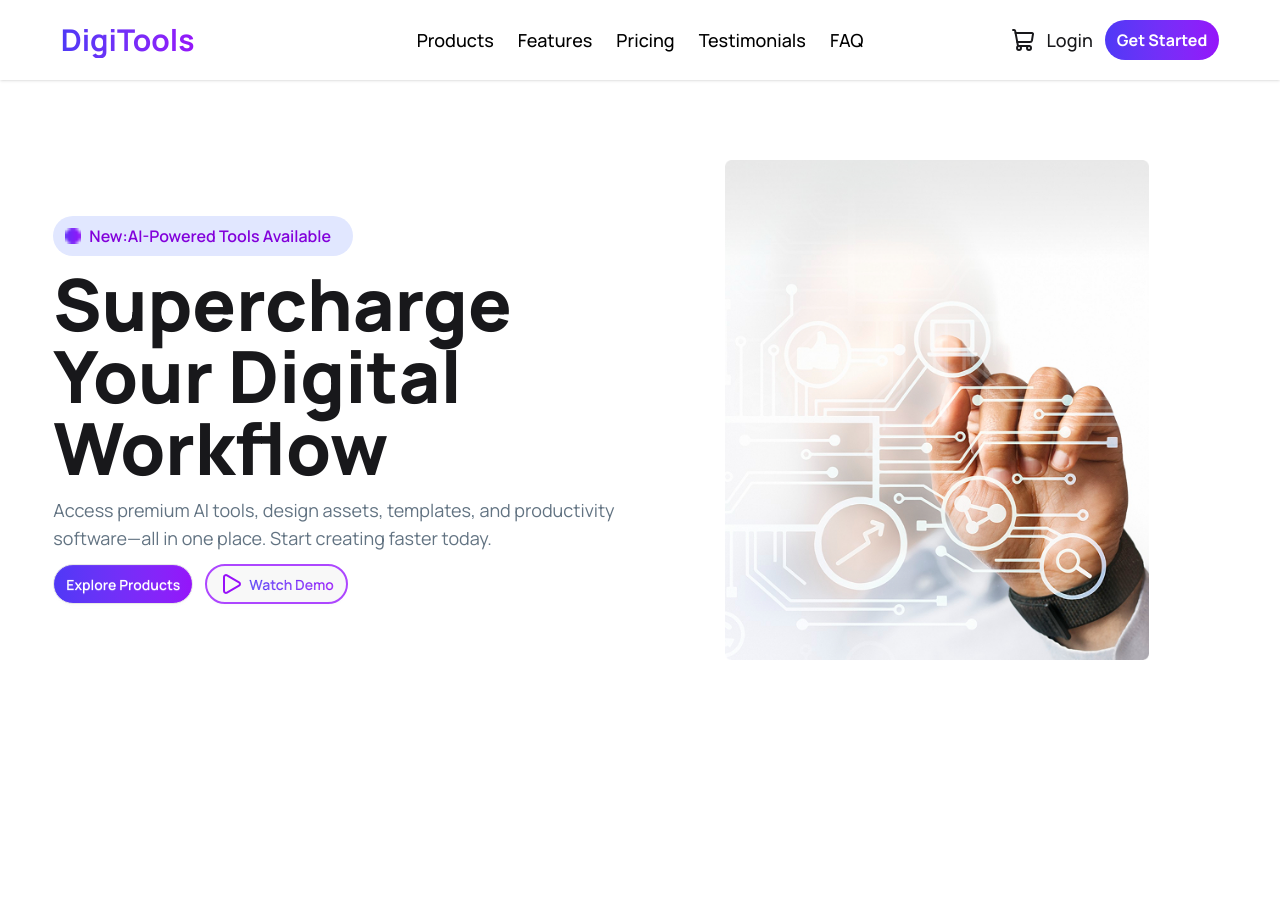
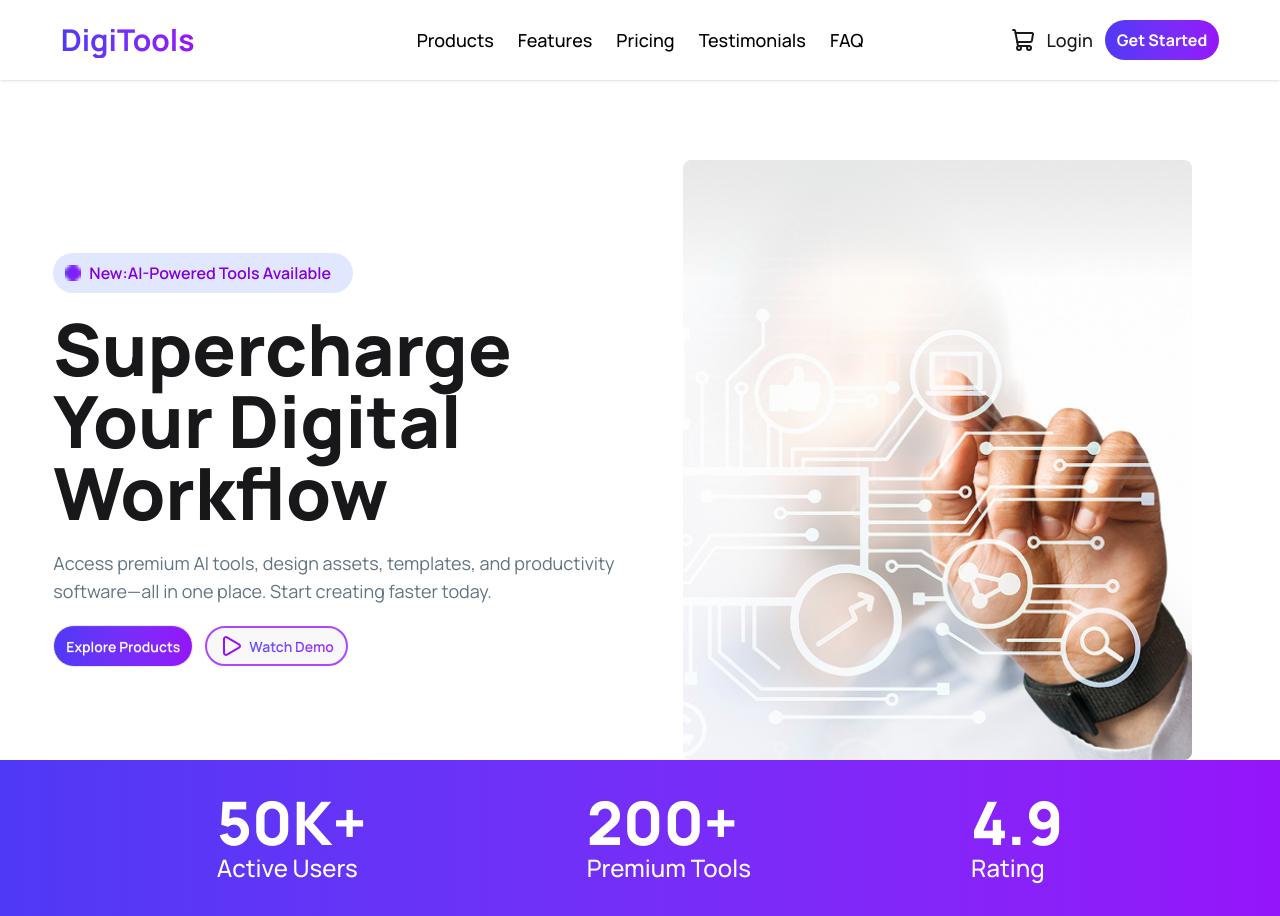
Before and after one commit to Rakibul-khan/DigiTools-, a React (Vite) app: page / in a window 1280 px wide. Before the commit the page ends 800 px from the top, so only its background shows below. Built offline with nearby package versions, Linux system fonts and the light colour scheme.

Commit message:
active users section has done

```diff
--- a/src/App.jsx
+++ b/src/App.jsx
@@ -1,4 +1,5 @@
 import "./App.css";
+import ActiveUser from "./components/ActiveUser/ActiveUser";
 import Banner from "./components/Banner/Banner";
 import Navbar from "./components/Navbar/Navbar";
 
@@ -7,6 +8,7 @@ function App() {
     <>
       <Navbar></Navbar>
       <Banner></Banner>
+      <ActiveUser></ActiveUser>
     </>
   );
 }
--- /dev/null
+++ b/src/components/ActiveUser/ActiveUser.jsx
@@ -0,0 +1,25 @@
+import React from "react";
+
+const ActiveUser = () => {
+  return (
+    <div className="bg-linear-to-r from-[#4F39F6] to-[#9514FA] text-white py-8 ">
+      <div className="w-10/12 mx-auto flex justify-around items-center">
+        <div className="left">
+          <h1 className="font-extrabold text-6xl">50K+</h1>
+          <p className="text-2xl font-medium">Active Users</p>
+        </div>
+
+        <div className="middle">
+          <h1 className="font-extrabold text-6xl">200+</h1>
+          <p className="text-2xl font-medium">Premium Tools</p>
+        </div>
+        <div className="right">
+          <h1 className="font-extrabold text-6xl">4.9</h1>
+          <p className="text-2xl font-medium">Rating</p>
+        </div>
+      </div>
+    </div>
+  );
+};
+
+export default ActiveUser;
--- a/src/components/Banner/Banner.jsx
+++ b/src/components/Banner/Banner.jsx
@@ -4,7 +4,7 @@ import React from "react";
 const Banner = () => {
   return (
     <div className="flex gap-4 items-center w-11/12 mx-auto mt-20">
-      <div className="banner-left flex-1 space-y-3">
+      <div className="banner-left flex-1 space-y-5">
         <p className="bg-[#e1e7ff] rounded-full px-3 py-2  font-semibold  text-purple-700 text-center w-[300px] flex items-center gap-2">
           <div>
             <img className="w-full h-4" src="/Rectangle4.png" alt="" />
@@ -19,7 +19,7 @@ const Banner = () => {
           software—all in one place. Start creating faster today.
         </p>
         <div className="flex items-center gap-3">
-          <button className="btn rounded-full px-3 py-4 bg-linear-to-r from-[#4F39F6] to-[#9514FA] text-white">
+          <button className="btn rounded-full px-3 py-5 bg-linear-to-r from-[#4F39F6] to-[#9514FA] text-white">
             Explore Products
           </button>
 
@@ -33,7 +33,7 @@ const Banner = () => {
       </div>
       <div className="banner-right flex-1 ">
         <img
-          className="w-full h-[500px] object-contain"
+          className="w-full h-[600px] object-contain "
           src="/banner.png"
           alt="banner image"
         />
```
